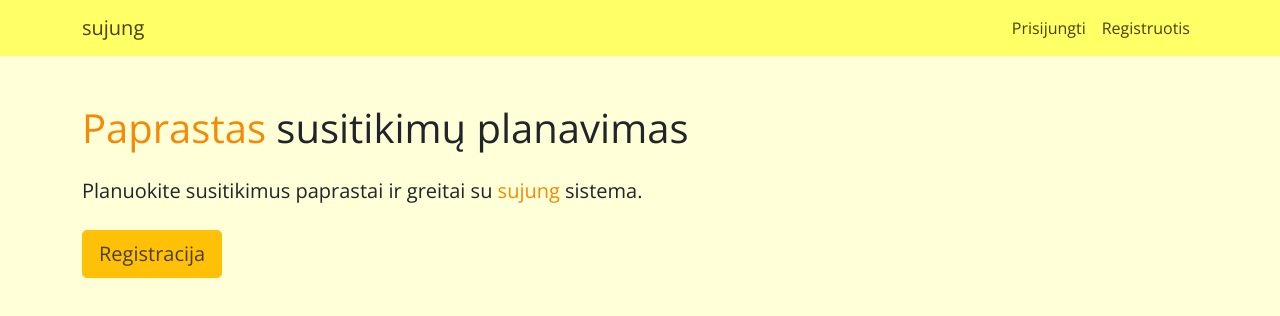
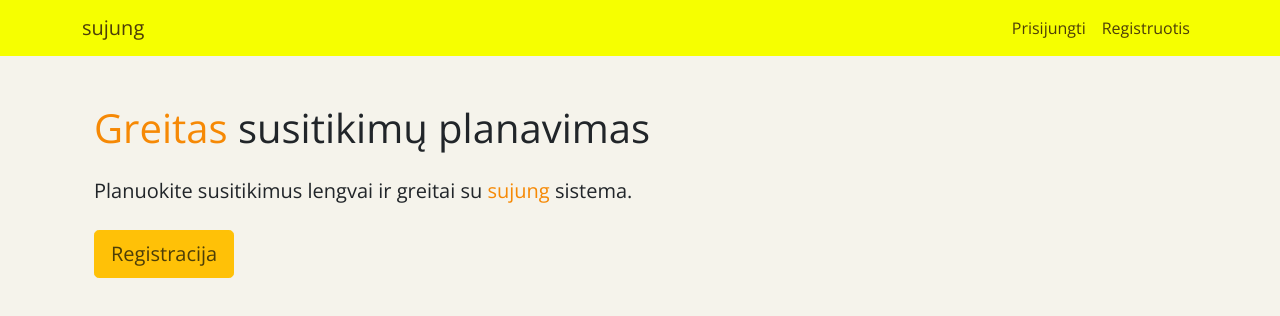
Before and after one commit to Castytis/sujung, a React (Create React App) app in the folder client/: page / in a window 1280 px wide. Shown: the top 316 px of the page. Built offline with nearby package versions, Linux system fonts and the light colour scheme; no server answers; the HTML template or start-up script is replaced by a standard one.

Commit message:
UI Changes

```diff
--- a/client/src/App.css
+++ b/client/src/App.css
@@ -1,4 +1,4 @@
 body {
   font-family: 'Open Sans', sans-serif;
-  background-color: #ffffccbf;
+  background-color: #f5f3eb;
 }
--- a/client/src/components/layout/Landing.jsx
+++ b/client/src/components/layout/Landing.jsx
@@ -13,15 +13,16 @@ const StyledLink = styled(Link)`
 
 const Landing = () => {
   return (
-    <Container className='p-5 p-lg-0 pt-lg-5 text-sm-start'>
-      <div class='d-sm-flex align-items-center justify-content-between'>
+    <section className='p-5 p-lg-0 pt-lg-5 text-sm-start'>
+      <Container>
+        <div className='d-sm-flex align-items-center justify-content-between'>
           <div>
             <h1>
-            <span style={{ color: '#f68905' }}>Paprastas </span> susitikimų
+              <span style={{ color: '#f68905' }}>Greitas </span> susitikimų
               planavimas
             </h1>
             <p className='lead my-4'>
-            Planuokite susitikimus paprastai ir greitai su{' '}
+              Planuokite susitikimus lengvai ir greitai su{' '}
               <span style={{ color: '#f68905' }}>sujung </span> sistema.
             </p>
             <Button variant='warning' className='btn-lg'>
@@ -30,6 +31,7 @@ const Landing = () => {
           </div>
         </div>
       </Container>
+    </section>
   );
 };
 
--- a/client/src/components/layout/NavigationBar.jsx
+++ b/client/src/components/layout/NavigationBar.jsx
@@ -9,7 +9,7 @@ import { logoutParent } from '../../store/actions/auth-parent-action';
 
 const Styles = styled.div`
   .navbar {
-    background-color: #ffff66;
+    background-color: #f6ff00;
   }
   .navbar-brand,
   .navbar-nav .nav-link {
```
Lines whose indentation alone changed are shown as unchanged.
